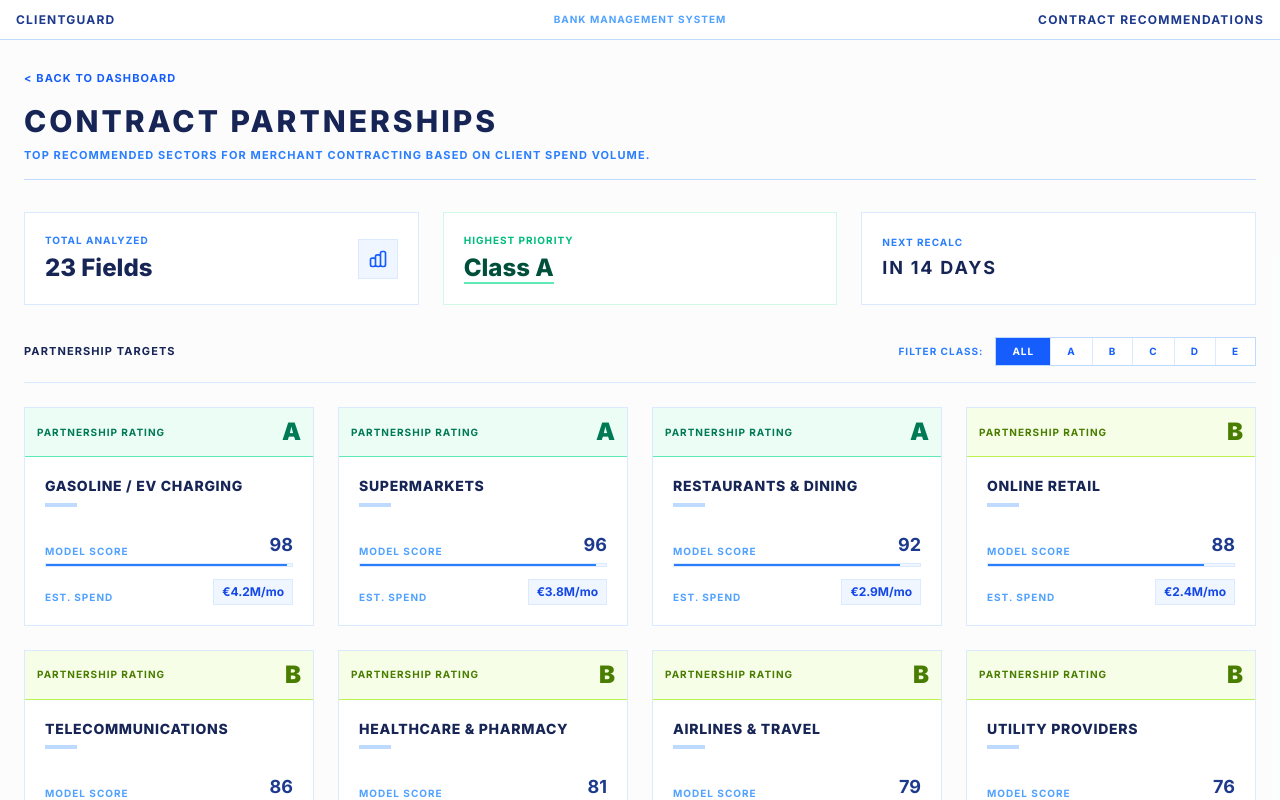
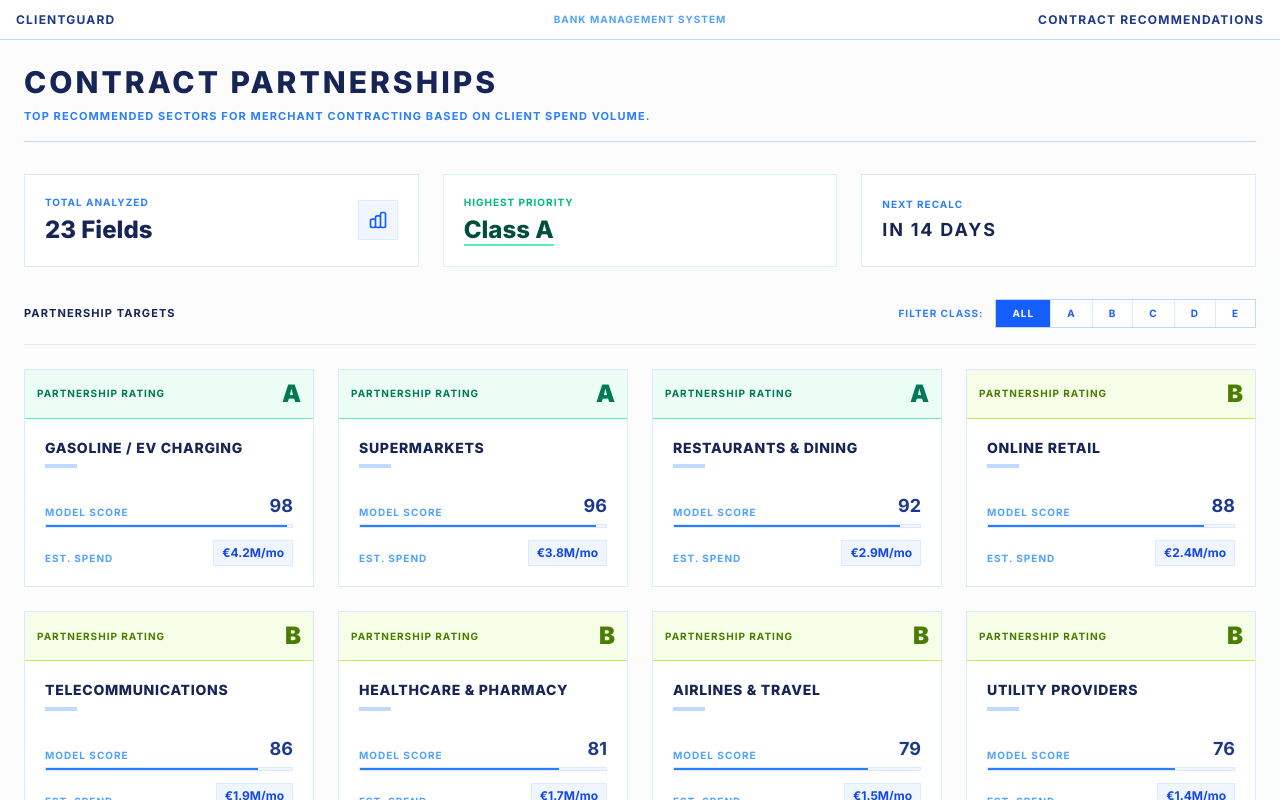
Before and after one commit to maaxxg/Fintech-hackathon, a SvelteKit app: page /recommendations in a window 1280 px wide. Shown: the top 800 px of the page. Built offline with nearby package versions, Linux system fonts and the light colour scheme; no server answers.

Commit message:
obrisane 2 stvari

```diff
--- a/src/routes/recommendations/+page.svelte
+++ b/src/routes/recommendations/+page.svelte
@@ -67,12 +67,6 @@
 
 <div class="mx-auto min-h-screen max-w-7xl bg-gray-50/50 p-6">
 	<div class="mb-8 border-b border-blue-200 pb-4">
-		<a
-			href="/"
-			class="mb-4 inline-flex items-center text-[11px] font-bold tracking-widest text-blue-600 uppercase transition-colors hover:text-blue-800"
-		>
-			&lt; Back to Dashboard
-		</a>
 		<h1 class="m-0 text-3xl font-extrabold tracking-widest text-blue-950 uppercase">
 			Contract Partnerships
 		</h1>
```
